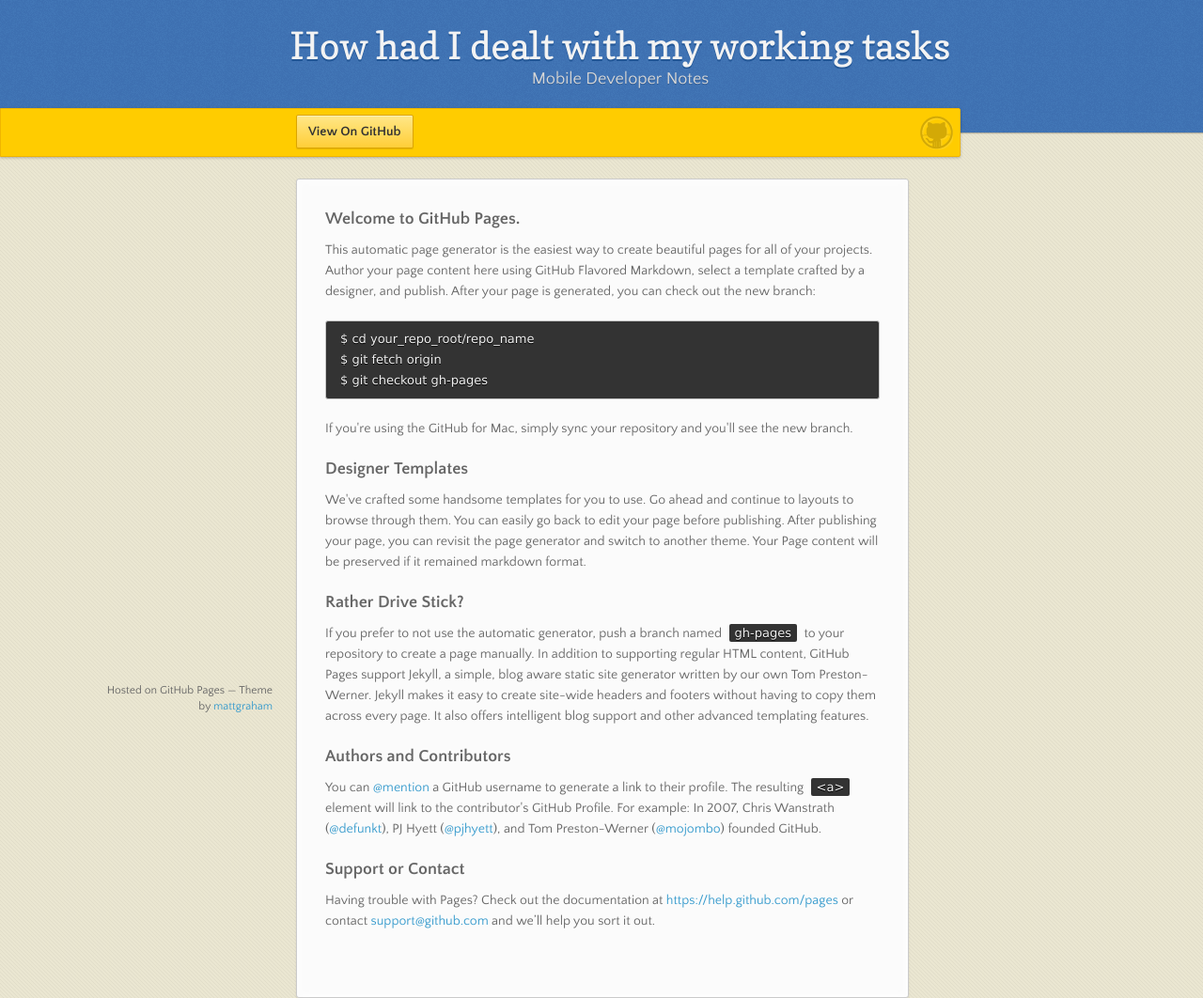
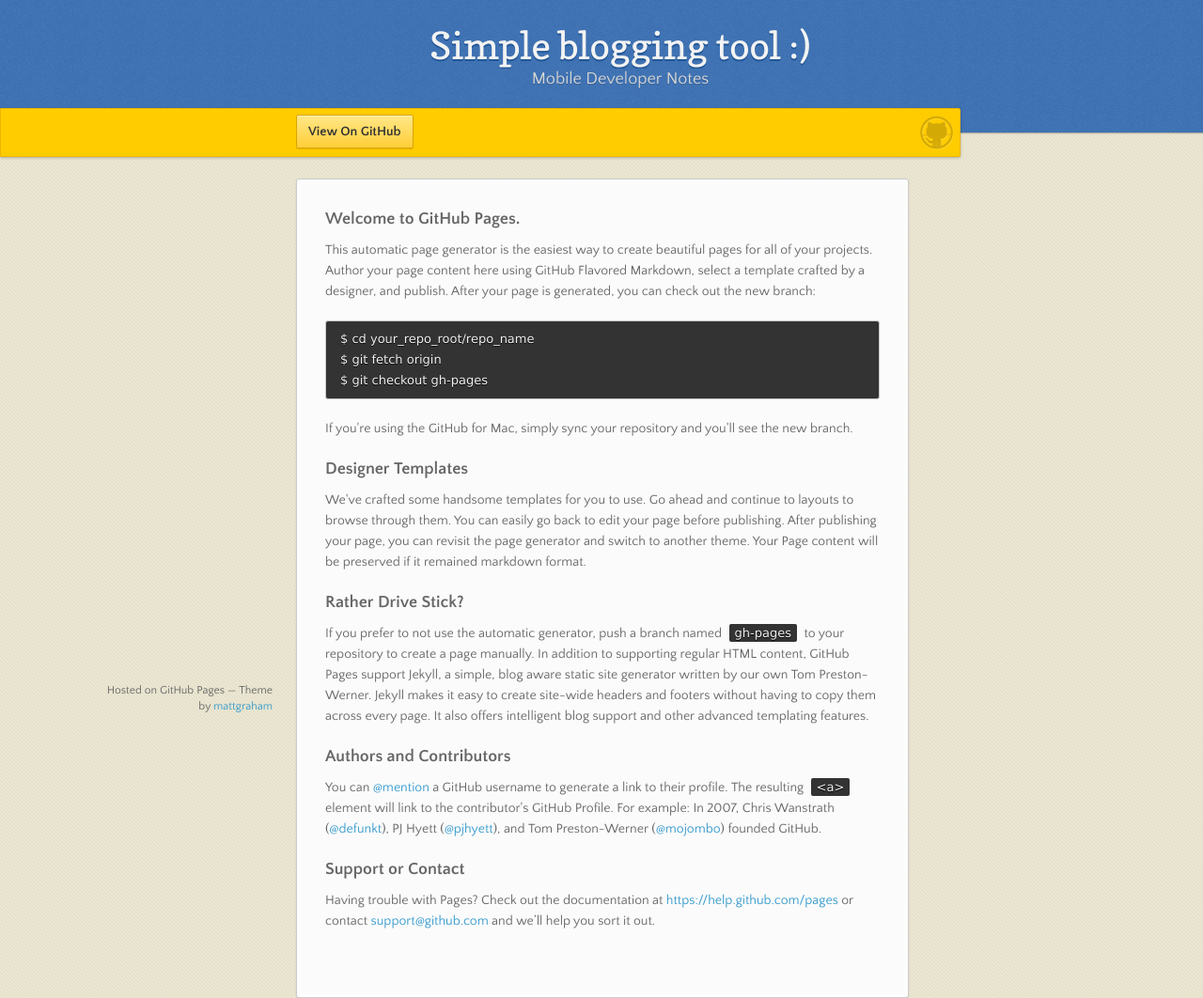
Before and after one commit to evasyuk/evasyuk.github.io, a plain HTML site: page index.html in a window 1280 px wide. Shown: the top 1062 px of the page at 94% size. Drawn offline with nearby package versions, Linux system fonts and the light colour scheme.

Commit message:
Update index.html

```diff
--- a/index.html
+++ b/index.html
@@ -17,7 +17,7 @@
   <body>
 
       <header>
-        <h1>How had I dealt with my working tasks</h1>
+        <h1>Simple blogging tool :)</h1>
         <p>Mobile Developer Notes</p>
       </header>
 
```
